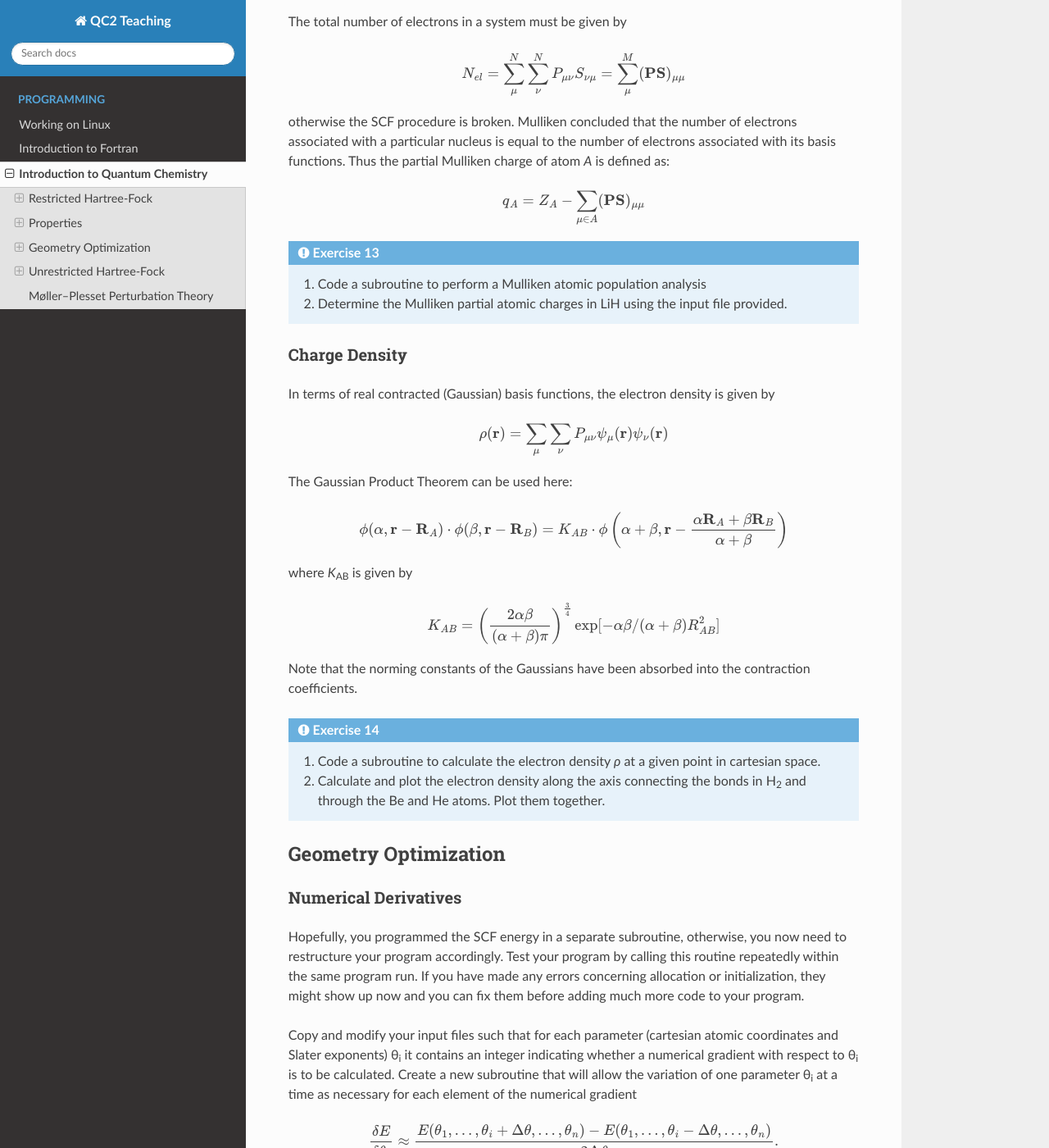
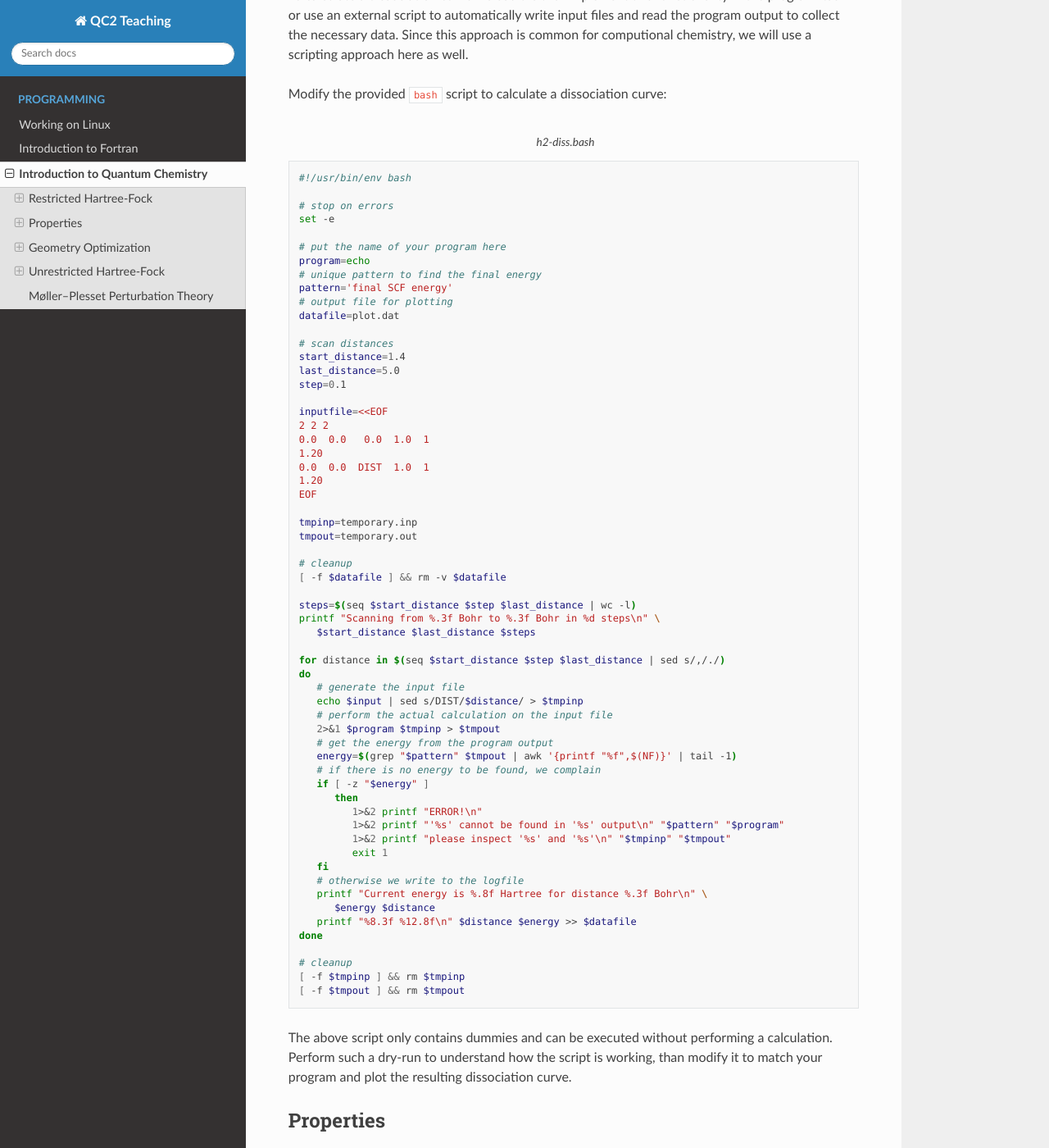
Before and after one commit to grimme-lab/qc2-teaching, a Sphinx documentation site: the page built from doc/scf.rst, in a window 1280 px wide and 1400 px high, scrolled down 8838 px. Shown: the whole window at 82% size. Built offline with Sphinx 7.4.7 and the Read the Docs theme 2.0.0, drawn with Linux system fonts in a browser that asks for light colours; some of the changed text lies outside the part shown.

Commit message:
add RHF dissociation curve

```diff
--- a/doc/scf.rst
+++ b/doc/scf.rst
@@ -475,6 +475,88 @@ Now you have everything together to build the self-consistent field loop.
        Be            --14.568567143
       ============= ========================
 
+   6. Calculate the proton affinity of H\ :sub:`2`.
+      H\ :sub:`3`\ :sup:`+` has a D\ :sub:`3h` structure with
+      *R*\ :sub:`HH` = 1.7 Bohr
+
+Dissociation Curves
+~~~~~~~~~~~~~~~~~~~
+
+To calculate a dissociation curve we could either implement this functionality
+in the program itself or use an external script to automatically write input
+files and read the program output to collect the necessary data.
+Since this approach is common for computional chemistry, we will use a scripting
+approach here as well.
+
+Modify the provided ``bash`` script to calculate a dissociation curve:
+
+.. code-block:: bash
+   :caption: h2-diss.bash
+
+   #!/usr/bin/env bash
+
+   # stop on errors
+   set -e
+
+   # put the name of your program here
+   program=echo
+   # unique pattern to find the final energy
+   pattern='final SCF energy'
+   # output file for plotting
+   datafile=plot.dat
+
+   # scan distances
+   start_distance=1.4
+   last_distance=5.0
+   step=0.1
+
+   inputfile=<<EOF
+   2 2 2
+   0.0  0.0   0.0  1.0  1
+   1.20
+   0.0  0.0  DIST  1.0  1
+   1.20
+   EOF
+
+   tmpinp=temporary.inp
+   tmpout=temporary.out
+
+   # cleanup
+   [ -f $datafile ] && rm -v $datafile
+
+   steps=$(seq $start_distance $step $last_distance | wc -l)
+   printf "Scanning from %.3f Bohr to %.3f Bohr in %d steps\n" \
+      $start_distance $last_distance $steps
+
+   for distance in $(seq $start_distance $step $last_distance | sed s/,/./)
+   do
+      # generate the input file
+      echo $input | sed s/DIST/$distance/ > $tmpinp
+      # perform the actual calculation on the input file
+      2>&1 $program $tmpinp > $tmpout
+      # get the energy from the program output
+      energy=$(grep "$pattern" $tmpout | awk '{printf "%f",$(NF)}' | tail -1)
+      # if there is no energy to be found, we complain
+      if [ -z "$energy" ]
+         then
+            1>&2 printf "ERROR!\n"
+            1>&2 printf "'%s' cannot be found in '%s' output\n" "$pattern" "$program"
+            1>&2 printf "please inspect '%s' and '%s'\n" "$tmpinp" "$tmpout"
+            exit 1
+      fi
+      # otherwise we write to the logfile
+      printf "Current energy is %.8f Hartree for distance %.3f Bohr\n" \
+         $energy $distance
+      printf "%8.3f %12.8f\n" $distance $energy >> $datafile
+   done
+
+   # cleanup
+   [ -f $tmpinp ] && rm $tmpinp
+   [ -f $tmpout ] && rm $tmpout
+
+The above script only contains dummies and can be executed without performing
+a calculation. Perform such a dry-run to understand how the script is working,
+than modify it to match your program and plot the resulting dissociation curve.
 
 Properties
 ----------
```
